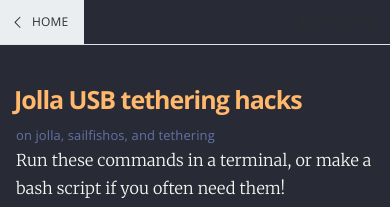
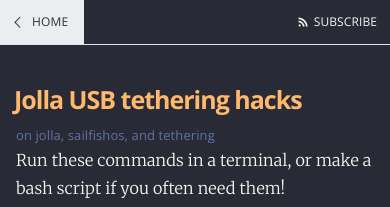
Before and after one commit to gsora/gsora.github.io, a Jekyll site: the page built from _posts/2015-01-04-jolla-thethering-hacks.markdown, in a window 390 px wide. Shown: the top 207 px of the page. Built offline with Jekyll 4.4.1, drawn with Linux system fonts in a browser that asks for light colours; comment, search, counter and statistics services are not loaded.

Commit message:
correct handle smart-things

```diff
--- a/assets/css/gsora.css
+++ b/assets/css/gsora.css
@@ -87,3 +87,9 @@
 .author h4 {
     color: #ff5555;
 }
+
+@media only screen and (max-width: 500px) {
+    .back-button, .subscribe-button {
+        color:unset;
+    }
+}
```
